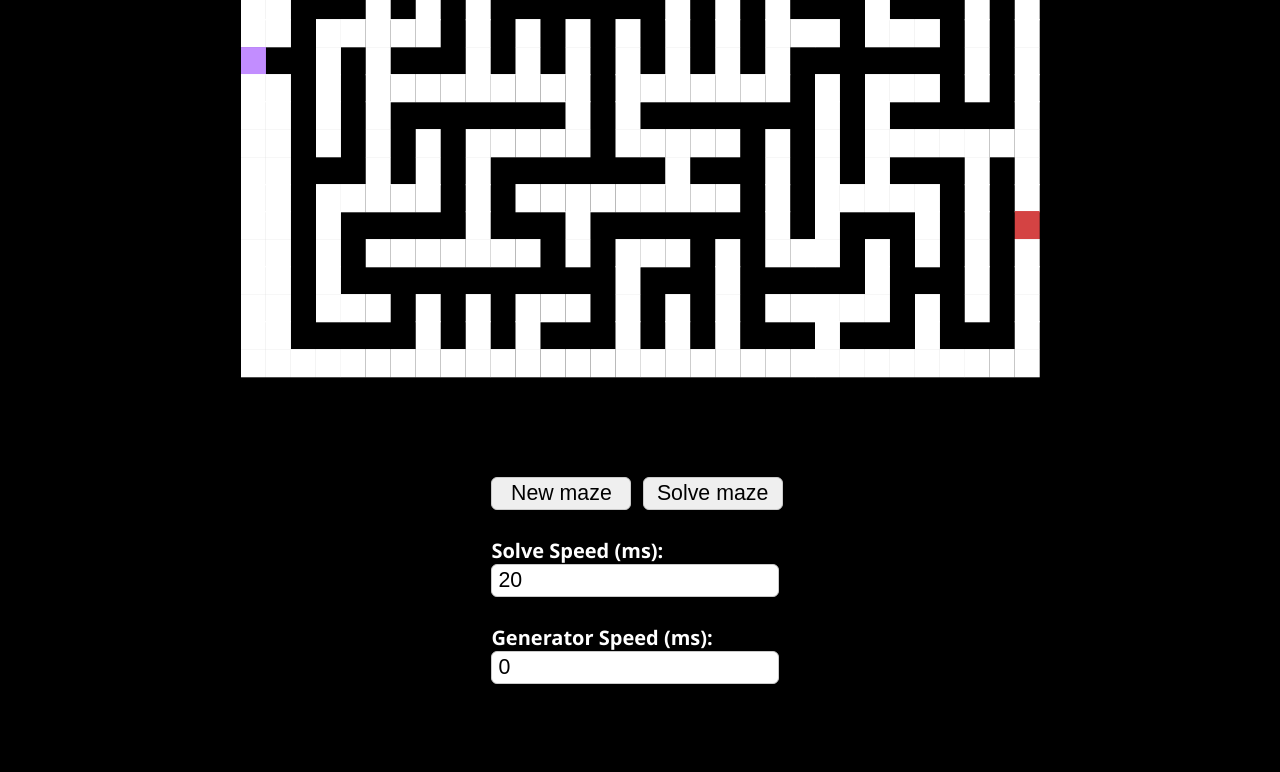
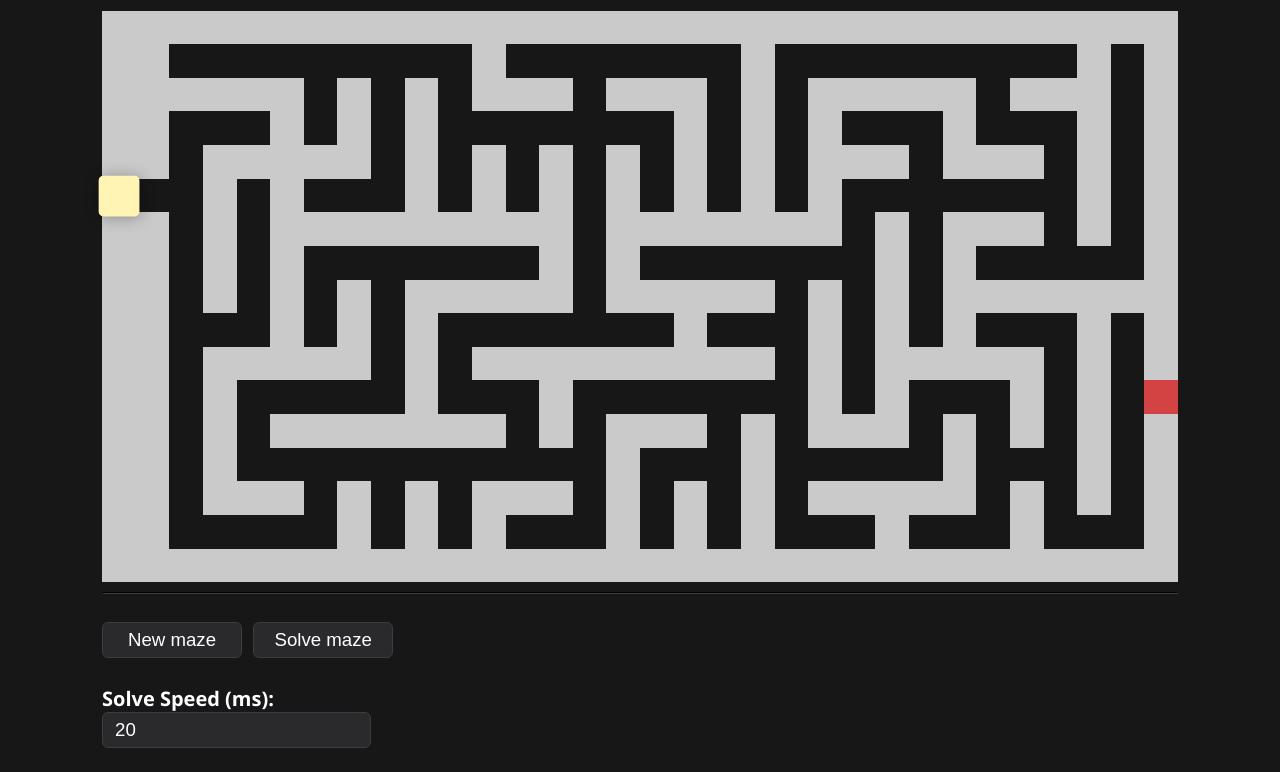
Before and after one commit to not-the/Maze-Algorithm, a plain HTML site: page index.html in a window 1280 px wide. Shown: the part 98-870 px from the top of the page. Before the commit the page ends 800 px from the top, so only its background shows below. Drawn offline with Linux system fonts and the light colour scheme.

Commit message:
CSS rework

```diff
--- a/index.html
+++ b/index.html
@@ -4,15 +4,21 @@
     <meta charset="UTF-8">
     <meta http-equiv="X-UA-Compatible" content="IE=edge">
     <meta name="viewport" content="width=device-width, initial-scale=1.0">
-    <title>Maze generator</title>
+    <title>Maze Algorithm</title>
     <link rel="stylesheet" href="styles.css">
 </head>
 <body>
     <div class="container">
+        <h1>Maze Algorithm</h1>
+    </div>
+
+    <div class="center">
         <div id="output"></div>
     </div>
 
-    <div class="container" id="more">
+    <hr/>
+
+    <div id="more">
         <div>
             <button onclick="generate()">New maze</button>
             <button onclick="solve()">Solve maze</button>
@@ -26,6 +32,11 @@
                 <b>Generator Speed (ms):</b><br/>
                 <input type="number" name="setting_gen_speed" id="setting_gen_speed" data-setting="gen_speed" value="0">
             </label>
+            <br/><br/>
+            <label for="setting_gen_speed">
+                <b>Portrait mode:</b><br/>
+                <input type="checkbox" name="setting_portrait" id="setting_portrait" data-setting="portrait">
+            </label>
         </div>
     </div>
 
--- a/index.js
+++ b/index.js
@@ -1,3 +1,4 @@
+const body = document.querySelector('body');
 const elOutput = document.getElementById("output");
 const elOptions = {
     color: document.getElementById("color_option"),
@@ -5,14 +6,14 @@ const elOptions = {
 }
 const elPointer = document.getElementById("pointer");
 
-const wall = '█';
-const clear = ' ';
-const start = '<span class="start">█</span>';
-const end = '<span class="end">█</span>';
+const wall = '<div class="wall"></div>';
+const clear = '<div class="clear"></div>';
+const start = '<div class="start"></div>';
+const end = '<div class="end"></div>';
 
-const ai = '<span class="location">█</span>';
-const visited = '<span class="ai">█</span>';
-const backtracked = '<span class="backed">█</span>';
+const solverSquare = '<div class="solver"></div>';
+const visited = '<div class="visited"></div>';
+const backtracked = '<div class="backed"></div>';
 
 const dirs = {
     0: [-2,  0], // N
@@ -43,6 +44,12 @@ solver[1] = startPoint[1];
 var settings = {
     gen_speed: 0, // loop delay in ms
     solve_speed: 20,
+    portrait: false,
+}
+const settingCode = {
+    portrait: () => {
+        settings.portrait ? body.classList.add('portrait') : body.classList.remove('portrait');
+    }
 }
 
 /** Generate maze */
@@ -82,7 +89,7 @@ function generate(h=17, w=32) {
             board[carver[0]][carver[1]] = clear;
             board[carver[0] - dir[0] / 2][carver[1] - dir[1] / 2] = clear; // inbetween
 
-            // elOutput.innerHTML = toHTML(board);
+            // toHTML(board);
 
         }
     }
@@ -110,13 +117,13 @@ function generate(h=17, w=32) {
             board[carver[0]][carver[1]] = clear;
             board[carver[0] - dir[0] / 2][carver[1] - dir[1] / 2] = clear; // inbetween
 
-            elOutput.innerHTML = toHTML(board);
+            toHTML(board);
         }, 5);
     }
 
     console.log('Maze created');
     boardState = false;
-    elOutput.innerHTML = toHTML(board);
+    toHTML(board);
 
     // Reset
     carver[0] = startPoint[0];
@@ -197,7 +204,7 @@ function solve() {
                     }
                 }
 
-                if(board[solver[0]][solver[1]] == visited && !adjacents.includes(' ')) board[solver[0]][solver[1]] = backtracked;
+                if(board[solver[0]][solver[1]] == visited && !adjacents.includes(clear)) board[solver[0]][solver[1]] = backtracked;
                 if(board[solver[0]][solver[1]] == clear) board[solver[0]][solver[1]] = visited;
             }
         } while(board[solver[0]][solver[1]] != end);
@@ -270,9 +277,9 @@ function solve() {
                     }
                 }
 
-                if(board[solver[0]][solver[1]] == visited && !adjacents.includes(' ')) board[solver[0]][solver[1]] = backtracked;
+                if(board[solver[0]][solver[1]] == visited && !adjacents.includes(clear)) board[solver[0]][solver[1]] = backtracked;
                 if(board[solver[0]][solver[1]] == clear) board[solver[0]][solver[1]] = visited;
-                elOutput.innerHTML = toHTML(board);
+                toHTML(board);
             }
 
             max--;
@@ -282,19 +289,19 @@ function solve() {
 
     console.log('MAZE SOLVED', max);
     boardState = 'Solved';
-    elOutput.innerHTML = toHTML(board);
+    toHTML(board);
 }
 
 
 
 /** 2D array to string */
 function toHTML(board) {
-    let html = JSON.parse(JSON.stringify(board));
-    html[solver[0]][solver[1]] = ai;
+    let html = JSON.parse(JSON.stringify(board)); // Clone board
+    html[solver[0]][solver[1]] = solverSquare; // Highlight solver
     for(let i = 0; i < html.length; i++) {
-        html[i] = html[i].join('');
+        html[i] = `<div class="row">${ html[i].join('')}</div>`; // Join rows
     }
-    return html.join('\n');
+    elOutput.innerHTML = html.join('\n');
 }
 
 
@@ -307,15 +314,18 @@ function sphNum(value, change=0, min=0, max=3) {
 }
 
 /** Sleep function (credit: the internet) */
-const sleep = (milliseconds) => {
-    return new Promise(resolve => setTimeout(resolve, milliseconds))
-}
+// const sleep = (milliseconds) => {
+//     return new Promise(resolve => setTimeout(resolve, milliseconds))
+// }
 
 
 document.querySelectorAll('input[data-setting]').forEach(element => {
     element.addEventListener('change', event => {
-        console.log(element.value);
-        settings[element.dataset.setting] = element.value;
+        // console.log(element.value);
+        let type = element.getAttribute("type");
+        settings[element.dataset.setting] = type == 'checkbox' ? element.checked : element.value;
+        let func = settingCode[element.dataset.setting];
+        if(func != undefined) func();
     })
 })
 
--- a/styles.css
+++ b/styles.css
@@ -1,65 +1,119 @@
-* {
-    box-sizing: border-box;
+:root {
+    --bg: rgb(23, 23, 24);
+    --border-color: rgb(61, 61, 65);
+
+    /* Squares */
+    --wall: rgb(202, 202, 202);
+    --clear: transparent;
+    --start: rgb(63, 172, 82);
+    --end: rgb(212, 67, 67);
+
+    /* --solver: rgb(194, 141, 255); */
+    --solver: rgb(255, 244, 179);
+    --visited: rgb(81, 131, 197);
+    --backed: rgb(41, 63, 92);
 }
+
+/* Universal */
+* { box-sizing: border-box; }
 body {
-    background: black;
+    background: var(--bg);
     color: white;
     font-family: 'Segoe UI', Tahoma, Geneva, Verdana, sans-serif;
     font-size: 15pt;
+
+    max-width: 1100px;
+    margin: 0 auto;
+    padding: 0 12px;
 }
-.container {
+button, input, textarea {
+    font-size: 14pt;
+    min-width: 140px;
+    padding: 6px 12px;
+
+    border-radius: 6px;
+    margin-right: 6px;
+
+    color: white;
+    background-color: rgb(42, 42, 44);
+    border: 1px solid var(--border-color);
+
+    transition: border-color 0.05s ease-out;
+}
+button {
+    cursor: pointer;
+}
+button:hover, input:hover, textarea:hover {
+    border-color: gray;
+}
+hr { border-color: var(--border-color); }
+
+/* Main */
+.center {
     display: flex;
     align-items: center;
     justify-content: center;
 }
-button, input, textarea {
-    font-size: 16pt;
-    min-width: 140px;
-    padding: 3px 6px;
-    border: 1px solid rgb(202, 202, 202);
+
+/* Output */
+#output {
+    width: 100vw;
+    /* max-width: 1200px; */
+
     border-radius: 6px;
-    margin-right: 6px;
+    /* overflow: hidden; */
+    position: relative;
+
+    /* background-image: radial-gradient(var(--border-color) 5%, transparent 5%),
+                      radial-gradient(var(--border-color) 5%, transparent 5%);
+    background-position: 0 0, 24px 24px;
+    background-size: 48px 48px; */
 }
-
-#output {
-    font-family: 'Courier New', Courier, monospace;
-    font-size: clamp(14pt, 3.25vw, 2.8em);
-    white-space: pre;
-    line-height: 1.1;
-    /* animation: animLineHeight 2s cubic-bezier(0.075, 0.82, 0.165, 1); */
-    transform-origin: top center;
-    transform: scale(1, 0.6);
+#output > div.row {
+    display: flex;
+    width: 100%;
 }
 
 /* Squares */
-span.ai {
-    color: rgb(81, 131, 197);
-}
-span.start {
-    color: rgb(63, 172, 82);
-}
-span.end {
-    color: rgb(212, 67, 67);
+#output > div.row > div {
+    aspect-ratio: 1 / 1;
+    gap: 10px;
+
+    display: block;
+
+    width: 100%;
+    margin: 0;
+    padding: 0;
 }
 
-span.location {
-    color: rgb(194, 141, 255);
+#output > div.row > div.wall    { background-color: var(--wall); }
+#output > div.row > div.clear   { background-color: var(--clear); }
+#output > div.row > div.visited { background-color: var(--visited); }
+#output > div.row > div.start   { background-color: var(--start); }
+#output > div.row > div.end     { background-color: var(--end); }
+
+#output > div.row > div.solver {
+    background-color: var(--solver);
+    /* box-shadow: 0 0 32px white, 0 0 128px white, 0 0 128px white, 0 0 128px white, 0 0 128px white; */
+    box-shadow: 1px 1px 12px rgba(0, 0, 0, 0.3);
+    z-index: 1;
+    transform: scale(1.2, 1.2);
+    /* transform: scale(1.5, 1.5) rotate(45deg); */
+    border-radius: 4px;
 }
-span.backed {
-    color: rgb(41, 63, 92);
+#output > div.row > div.backed { background-color: var(--backed); }
+
+#more {
+    padding: 18px 0;
 }
 
-@keyframes animLineHeight {
-    from {
-        line-height: 1.5;
-    }
+
+
+/* Portrait mode */
+body.portrait #output {
+    display: flex;
+    max-width: 320px;
 }
-
-#more {
-    position: absolute;
-    bottom: 0;
-    left: 0;
-    right: 0;
-
-    padding: 18px 0;
+body.portrait .row {
+    flex-direction: column;
 }
```
